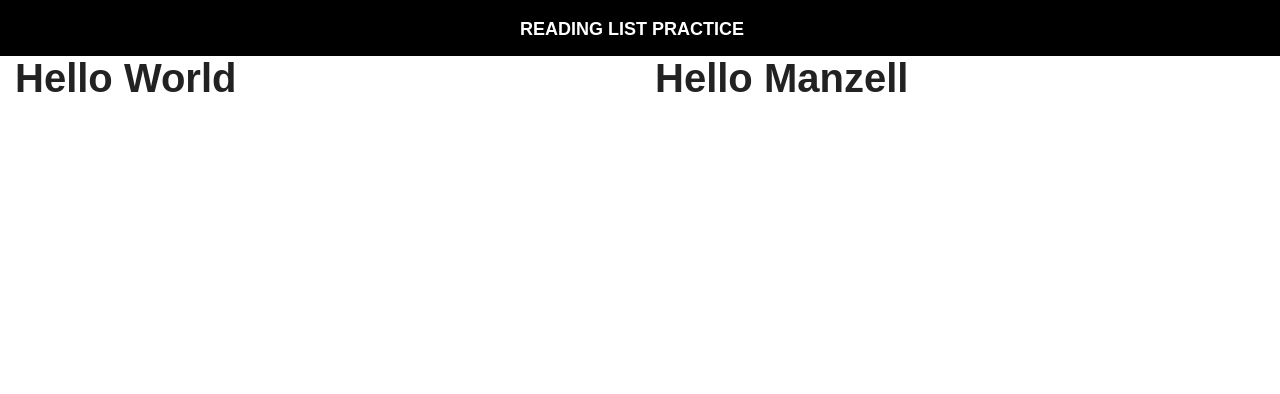
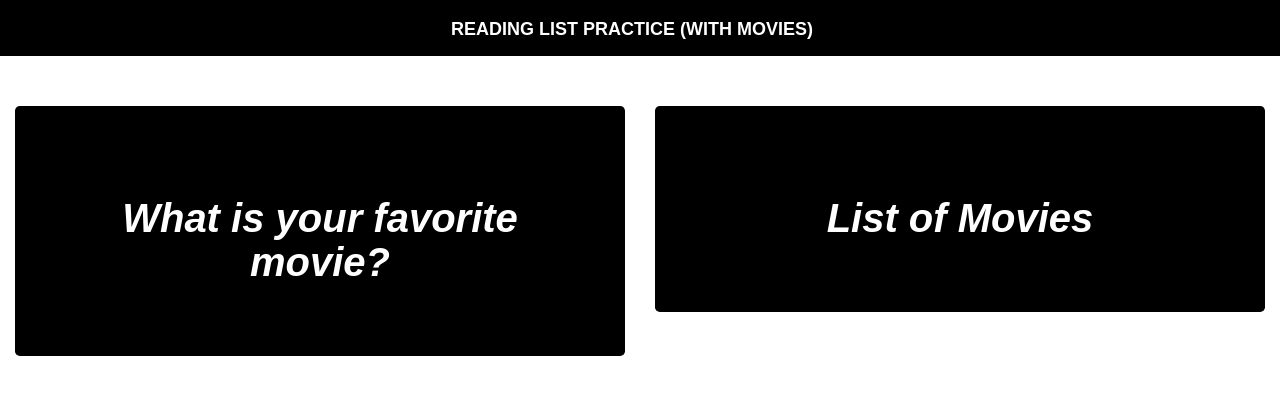
Before and after one commit to manhatten331/MERN-Practice, a React (Create React App) app in the folder client/: page / in a window 1280 px wide. Shown: the top 394 px of the page. Built offline with nearby package versions, Linux system fonts and the light colour scheme; a web font is replaced by a local one.

Commit message:
Added the jumbotron

```diff
--- a/client/src/components/Jumpbotron/index.js
+++ b/client/src/components/Jumpbotron/index.js
@@ -1 +1,14 @@
 import React from "react";
+
+function Jumbotron ({children}) {
+    return (
+        <div style={{ paddingTop: 90, color: "#fff",
+        marginTop: 50, clear: "both"}}
+
+        className="jumbotron bg-dark text-center font-italic">
+            {children}
+        </div>
+    )
+}
+
+export default Jumbotron;
--- a/client/src/components/Nav/index.js
+++ b/client/src/components/Nav/index.js
@@ -4,7 +4,7 @@ function Nav() {
     return (
         <nav className="navbar justify-content-center navbar-dark bg-dark">
             <a className="navbar-brand" href="/">
-                Reading List Practice
+                Reading List Practice (With Movies)
             </a>
         </nav>
     )
--- a/client/src/pages/Books.js
+++ b/client/src/pages/Books.js
@@ -1,5 +1,6 @@
 import React, { Component } from "react";
-import { Col, Row, Container } from "../components/Grid"
+import { Col, Row, Container } from "../components/Grid";
+import Jumbotron from "../components/Jumpbotron";
 
 class Books extends Component {
     state = {
@@ -11,10 +12,14 @@ class Books extends Component {
             <Container>
             <Row>
                 <Col>
-                <h1>Hello World</h1>
+                <Jumbotron>
+                    <h1>What is your favorite movie?</h1>
+                </Jumbotron>
                 </Col>
                 <Col>
-                <h1>Hello Manzell</h1>
+                <Jumbotron>
+                    <h1>List of Movies</h1>
+                </Jumbotron>
                 </Col>
             </Row>
         </Container>
```
Also changed, not shown: client/src/components/Form/index.js (added, +9 -0 lines).
